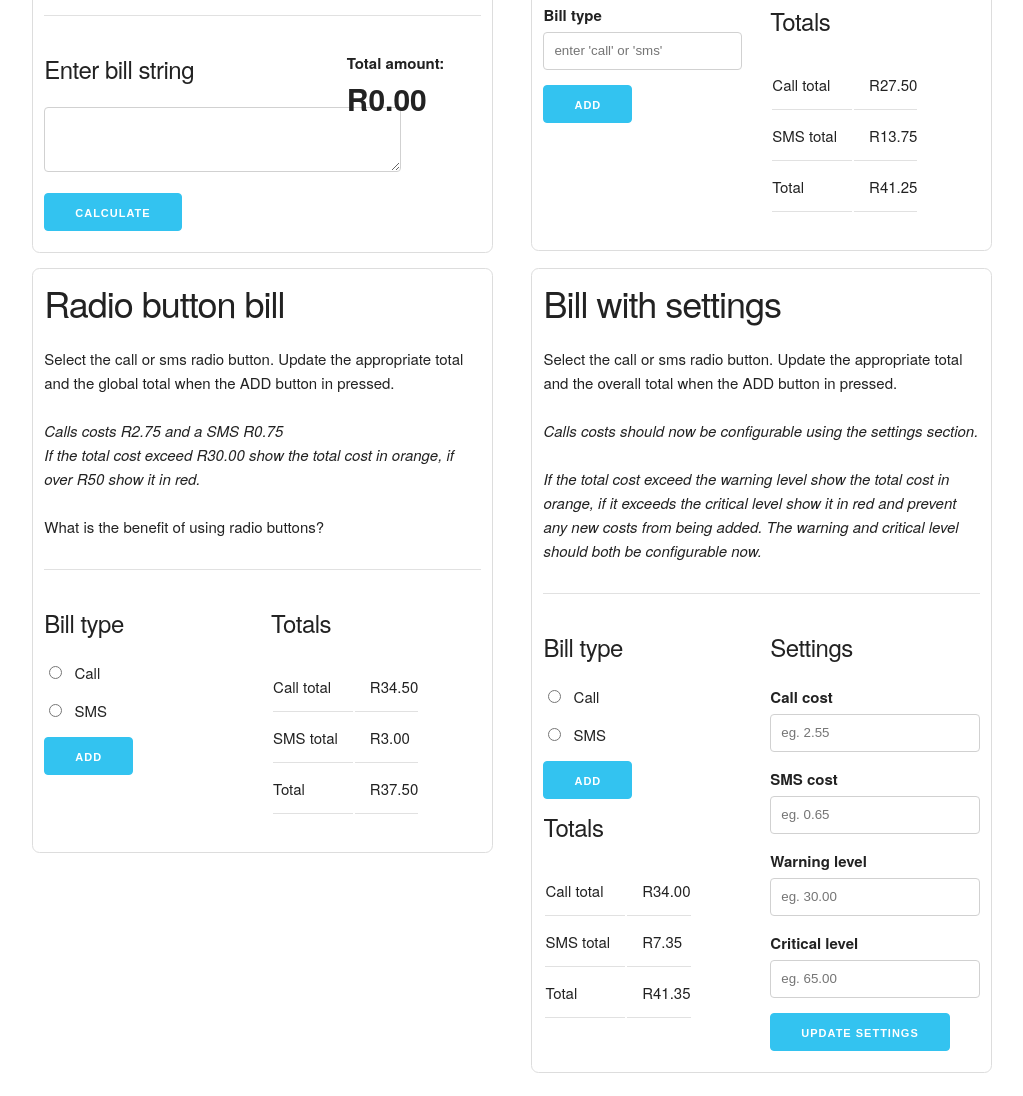
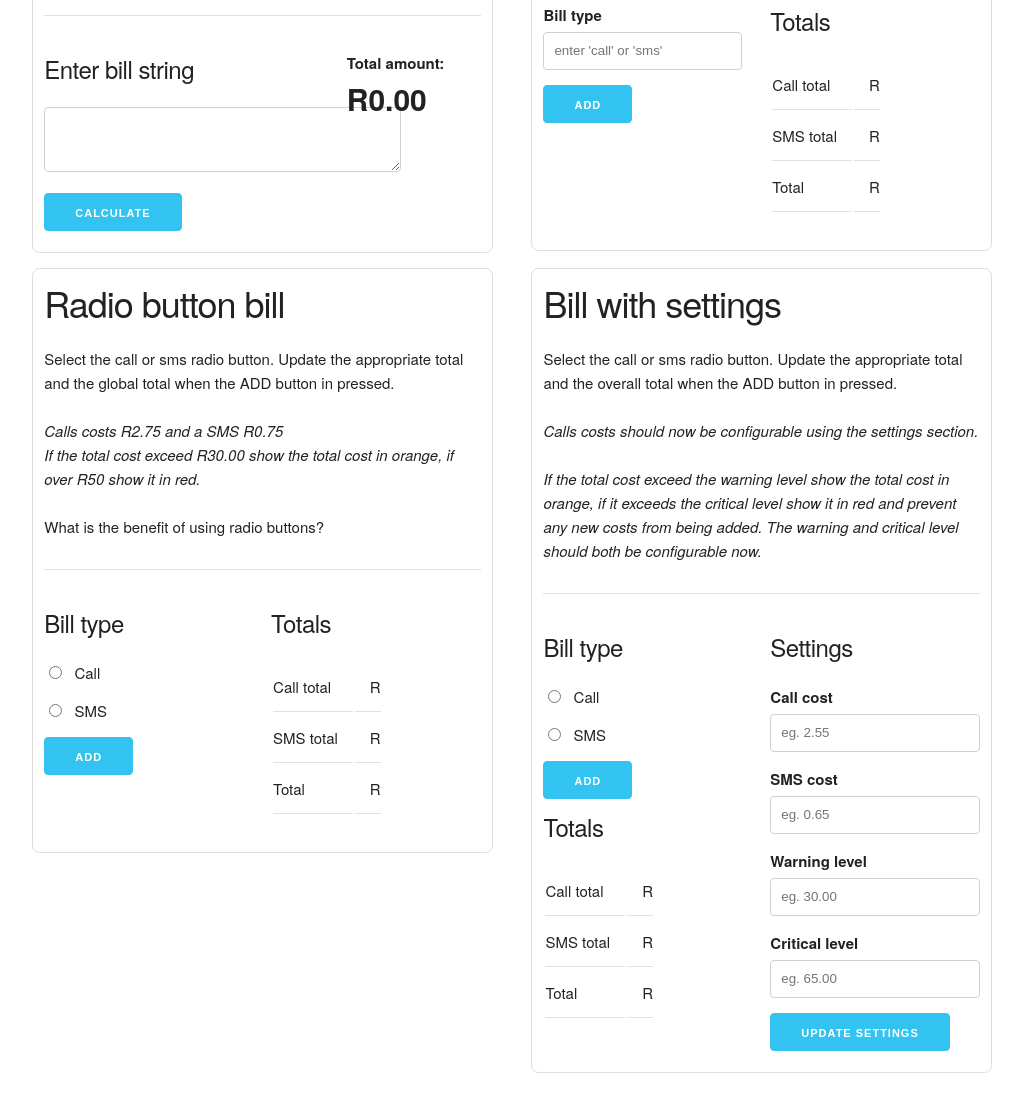
Before and after one commit to cyanda1007/dom-intro-gh-pages, a plain HTML site: page index.html in a window 1280 px wide. Shown: the part 690-1786 px from the top of the page, without its empty margins (128-1151 px from the left). Drawn offline with Linux system fonts and the light colour scheme.

Commit message:
added modify files

```diff
--- a/index.html
+++ b/index.html
@@ -95,15 +95,15 @@
               <table>
                 <tr>
                   <td>Call total</td>
-                  <td>R<span class="callTotalOne">27.50</span></td>
+                  <td>R<span class="callTotalOne"></span></td>
                 </tr>
                 <tr>
                   <td>SMS total</td>
-                  <td>R<span class="smsTotalOne">13.75</span></td>
+                  <td>R<span class="smsTotalOne"></span></td>
                 </tr>
                 <tr>
                   <td>Total</td>
-                  <td class="red">R<span class="totalOne">41.25</span></td>
+                  <td class="red">R<span class="totalOne"></span></td>
                 </tr>
               </table>
             </div>
@@ -151,15 +151,15 @@
                   <table>
                     <tr>
                       <td>Call total</td>
-                      <td>R<span class="callTotalTwo">34.50</span></td>
+                      <td>R<span class="callTotalTwo"></span></td>
                     </tr>
                     <tr>
                       <td>SMS total</td>
-                      <td>R<span class="smsTotalTwo">3.00</span></td>
+                      <td>R<span class="smsTotalTwo"></span></td>
                     </tr>
                     <tr >
                       <td>Total</td>
-                      <td class="orange" >R<span class="totalTwo">37.50</span></td>
+                      <td class="orange" >R<span class="totalTwo"></span></td>
                     </tr>
                   </table>
             </div>
@@ -199,15 +199,15 @@
                   <table>
                     <tr>
                       <td>Call total</td>
-                      <td>R<span class="callTotalSettings">34.00</span> </td>
+                      <td>R<span class="callTotalSettings"></span> </td>
                     </tr>
                     <tr>
                       <td>SMS total</td>
-                      <td>R<span class="smsTotalSettings">7.35</span> </td>
+                      <td>R<span class="smsTotalSettings"></span> </td>
                     </tr>
                     <tr>
                       <td>Total</td>
-                      <td> R<span class="totalSettings">41.35</span> </td>
+                      <td> R<span class="totalSettings"></span> </td>
                      </tr>
                   </table>
 
--- a/js/text-bill.js
+++ b/js/text-bill.js
@@ -9,7 +9,7 @@ var smsTotal = 0;
 
 
 function billTotal(){
-  var billTypeEntered = billTypeText.value.trim();
+  var billTypeEntered = billTypeText.value.trim().toLowerCase();
   if(billTypeEntered === "call"){
     callsTotal += 2.75
   }
```
